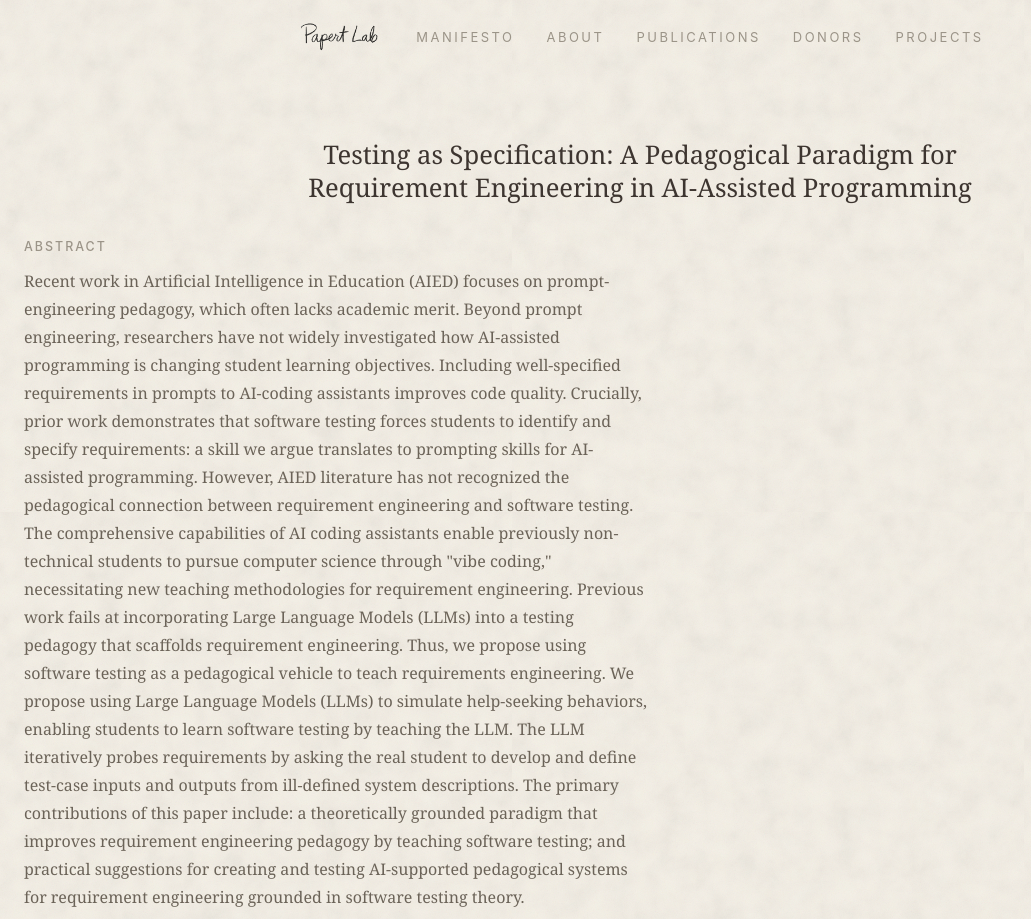
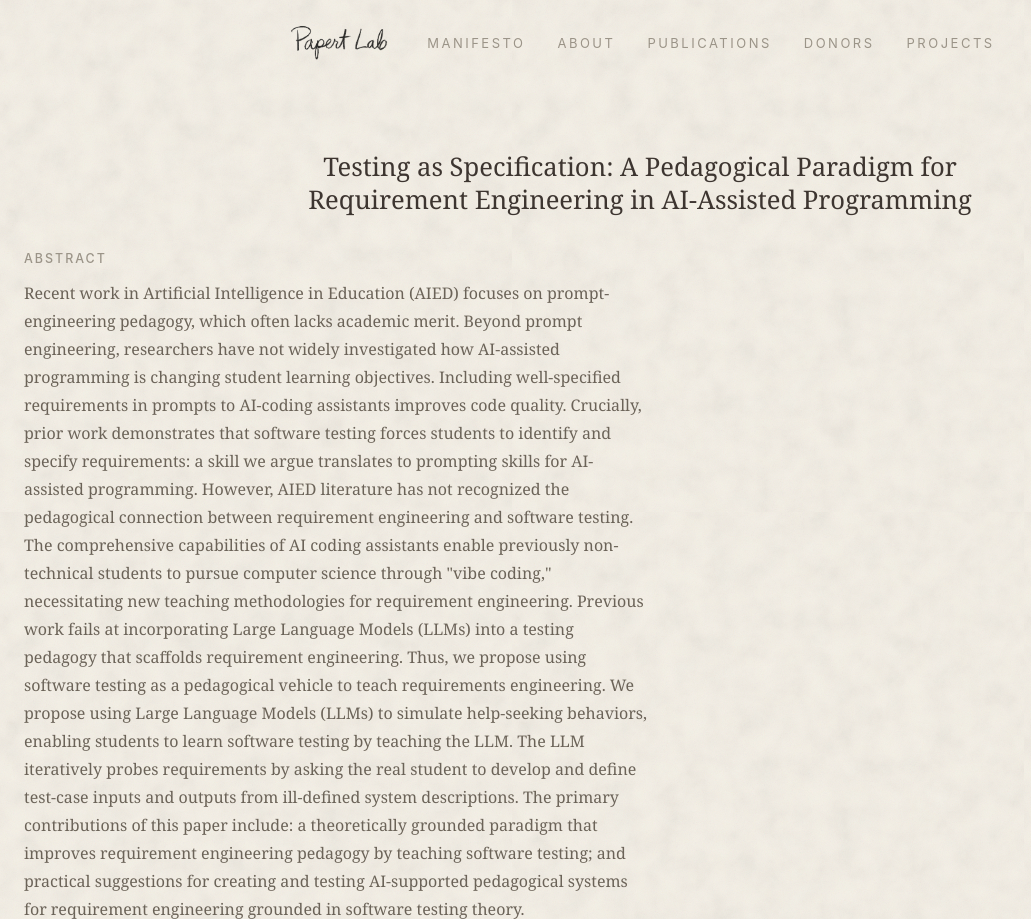
Before and after one commit to Papert-Lab/main-site, a plain HTML site: page projects/teachable-agents/index.html in a window 1280 px wide. Shown: the top 919 px of the page, without its empty margins (0-1031 px from the left). Drawn offline with Linux system fonts and the light colour scheme.

Commit message:
Logo: remove max-width clip; size up to 60px height for full visibility
- .site-name on subpages: max-width none (was 150px which was clipping
  the chalk-text image), width auto, flex-shrink 0 (don't compress in
  the flex cluster), height bumped 48 → 60px for more presence
- .site-name img: explicit width auto + max-width none to overrule any
  inherited width constraints

Bump CSS cache-buster to v=11.

Co-Authored-By: Claude Opus 4.7 (1M context) <noreply@anthropic.com>

```diff
--- a/css/style.css
+++ b/css/style.css
@@ -101,16 +101,20 @@ body.subpage .nav-links {
 }
 
 body.subpage .site-name {
-  max-width: 150px;
-  height: 48px;
+  max-width: none;
+  width: auto;
+  height: 60px;
   overflow: visible;
   pointer-events: auto;
   display: inline-flex;
   align-items: center;
+  flex-shrink: 0;
 }
 
 body.subpage .site-name img {
-  height: 48px;
+  height: 60px;
+  width: auto;
+  max-width: none;
 }
 
 body.subpage main > section {
--- a/projects/teachable-agents/index.html
+++ b/projects/teachable-agents/index.html
@@ -17,7 +17,7 @@
   <link rel="icon" href="/favicon.ico" sizes="32x32">
   <link rel="apple-touch-icon" href="/apple-touch-icon.png">
 
-  <link rel="stylesheet" href="/css/style.css?v=10">
+  <link rel="stylesheet" href="/css/style.css?v=11">
 </head>
 <body class="subpage project-page">
   <header id="site-header" class="scrolled">
```
Also changed, not shown: index.html (+1 -1 lines), projects/index.html (+1 -1 lines), projects/specification-design/index.html (+1 -1 lines), projects/vt-reading-group/index.html (+1 -1 lines).
